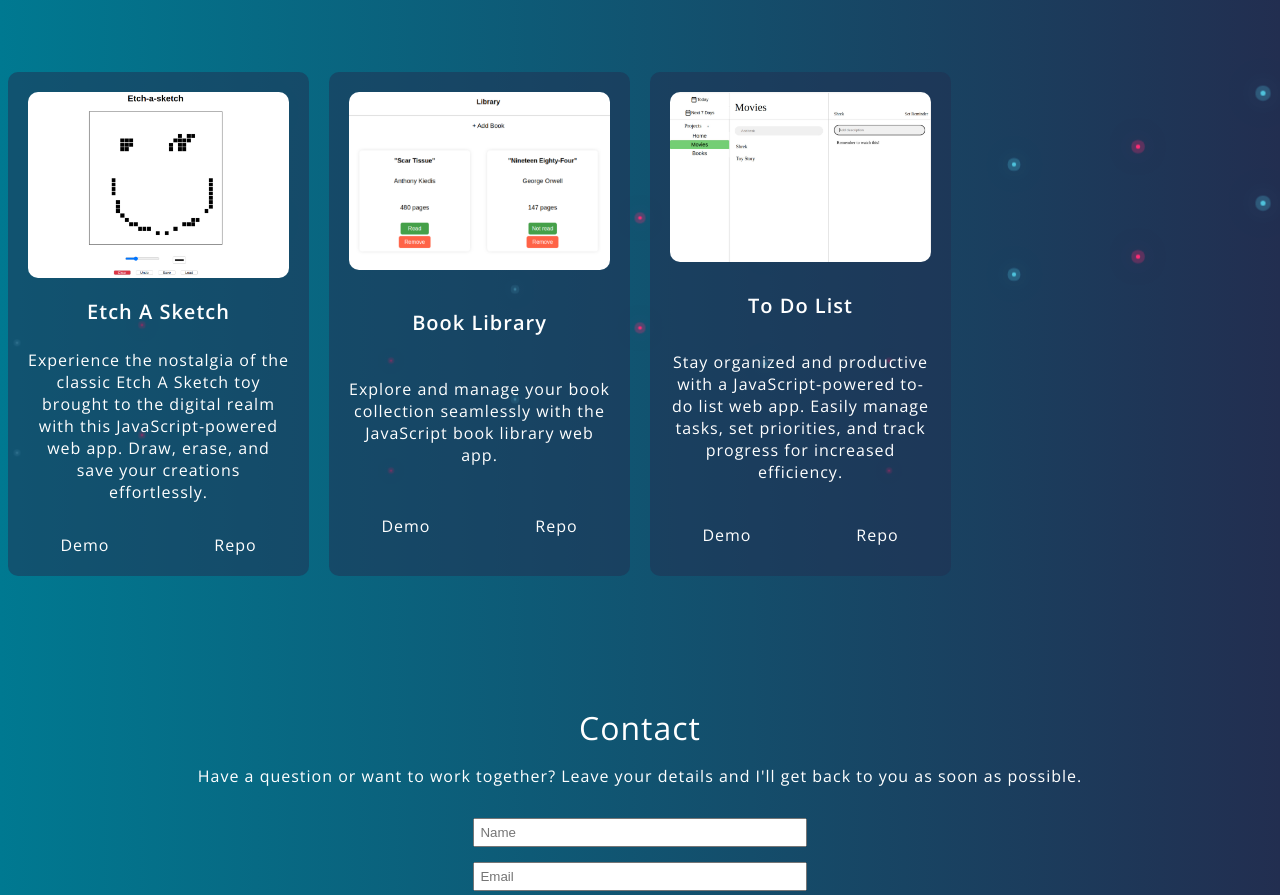
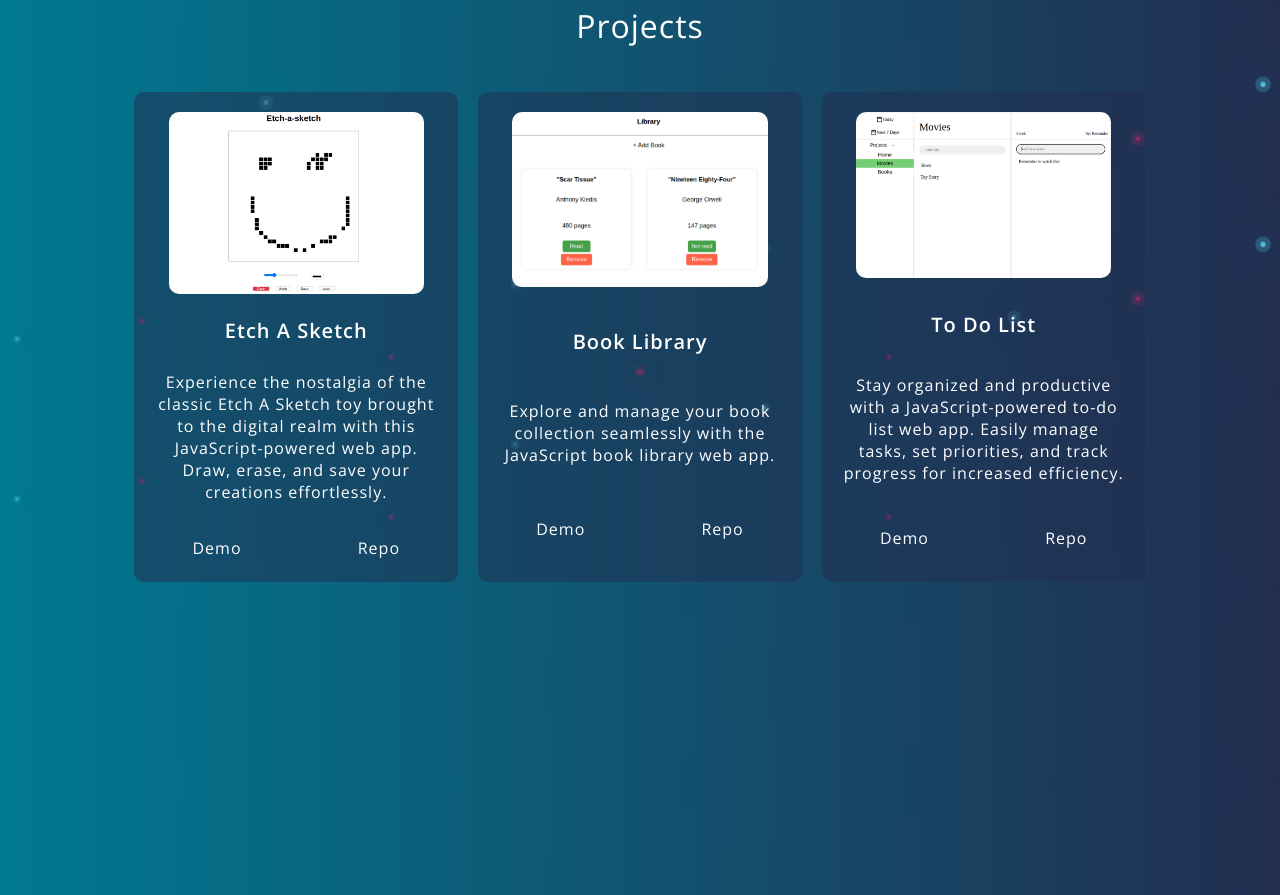
Before and after one commit to justryan55/portfolio, a React (Create React App) app: page /home in a window 1280 px wide. Shown: the part 1848-2743 px from the top of the page. Built offline with nearby package versions, Linux system fonts and the light colour scheme.

Commit message:
updated styling

```diff
--- a/src/App.css
+++ b/src/App.css
@@ -75,6 +75,7 @@
 .crsl {
     width: 50%;
     margin: auto;
+    margin-top: 50px;
 }
 
 .crsl img {
@@ -121,7 +122,7 @@
     color: white;
     text-align: center;
     padding: 100px;
-    padding-bottom: 75px;
+    padding-bottom: 45px;
     font-size: 2em;
 }
 
@@ -130,7 +131,9 @@
     grid-template-columns: repeat(auto-fill, minmax(300px, 1fr));
     gap: 20px;
     justify-items: center;
-    width: 100%;
+    width: 80%;
+    margin: 0 auto;
+    height: 100vh;
 }
 
 .project-card {
@@ -144,6 +147,7 @@
     transition: transform 0.5s ease;
     margin-bottom: 20px;
     color: white;
+    height: 450px;
 }
 
 .project-card:hover {
@@ -151,7 +155,7 @@
 }
 
 .project-image {
-    width: 100%;
+    width: 90%;
     height: auto;
     border-radius: 10px;
     transition: transform 0.5s ease;
@@ -199,27 +203,37 @@
 .contact-section {
     color: white;
     text-align: center;
-    padding: 100px;
+    padding: 50px;
     font-size: 2em;
+    background-color: rgb(0, 0, 0, 30%);
+    border-radius: 20px;
+    width: 33%;
+    margin: 0 auto;
 }
 
 .contact-text {
+    margin: 0 auto;
     font-size: 0.5em;
-
+    padding-top: 15px;
 }
 
 input {
-    display: inline-block;
-    width: 30%;
+    font-family: "Open Sans", sans-serif;
+    width: 75%;
     padding: 5px;
+    box-sizing: border-box;
 }
 
-.input-email {
-    margin: 5px;
-}
+textarea {
+    font-family: "Open Sans", sans-serif;
+    display: inline-block;
+    width: 75%;
+    padding: 10px;
+    margin: 5px 0;
+    box-sizing: border-box;
+    resize: none;
+    margin-top: 12px;
 
-.input-message {
-    height: 50px;
 }
 
 form {
@@ -228,7 +242,7 @@ form {
 }
 
 .submit-btn {
-    background-color: #E9D985;
+    background-color: #439A86;
     color: black;
     padding: 10px 20px;
     border: none;
@@ -248,6 +262,7 @@ form {
     display: flex;
     flex-direction: column;
     align-items: center;
+    margin: 0 auto;
 }
 
 .footer img {
--- a/src/components/Contact.js
+++ b/src/components/Contact.js
@@ -7,15 +7,25 @@ export default function Contact(){
             <p className="contact-text">Have a question or want to work together? Leave your details and I'll get back to you as soon as possible.</p>
             <form>
                 <label htmlFor='name'>
-                    <input type="text" id="name" placeholder="Name"></input>
+                    <input type="text"
+                           id="name"
+                           placeholder="Name">
+                    </input>
                 </label>
                 <label htmlFor='email'>
-                    <input type="text" id="email" className="input-email" placeholder="Email"></input>
+                    <input type="text"
+                           id="email"
+                           className="input-email"
+                           placeholder="Email">
+                    </input>
                 </label>
                 <label htmlFor='message'>
-                    <input type="text" id="message" className="input-message" placeholder="Message"></input>
+                    <textarea id="message"
+                              className="input-message"
+                              placeholder="Message">
+                    </textarea>
                 </label>
-                <button type="submit" className="submit-btn">Submit</button>
+                <button type='submit' className='submit-btn'>Submit</button>
             </form>
         </div>
     )
--- a/src/components/Skills.js
+++ /dev/null
@@ -1,25 +0,0 @@
-import React from 'react'
-import CSS from '../images/css3-original.svg'
-import HTML from '../images/html5-original.svg'
-import JS from '../images/javascript-original.svg'
-import ReactImg from '../images/react-original.svg'
-import Node from '../images/nodejs-original-wordmark.svg'
-
-export default function Skills(){
-    return (
-        <div className="skills-container">
-            <div className="skills-slide">
-                <img src={CSS} alt="CSS"></img>
-                <img src={HTML} alt="HTML"></img>
-                <img src={JS} alt="Javascript"></img>
-                <img src={ReactImg} alt="React"></img>
-                <img src={Node} alt="Node.js"></img>
-                <img src={CSS} alt="CSS"></img>
-                <img src={HTML} alt="HTML"></img>
-                <img src={JS} alt="Javascript"></img>
-                <img src={ReactImg} alt="React"></img>
-                <img src={Node} alt="Node.js"></img>
-            </div>
-        </div>
-    )
-}
--- a/src/pages/Home.js
+++ b/src/pages/Home.js
@@ -3,7 +3,6 @@ import React from 'react';
 import Header from '../components/Header'
 import About from '../components/About'
 import Navigation from '../components/Navigation';
-import Skills from '../components/Skills'
 import Project from '../components/Project'
 import Contact from '../components/Contact'
 import Footer from '../components/Footer'
```
